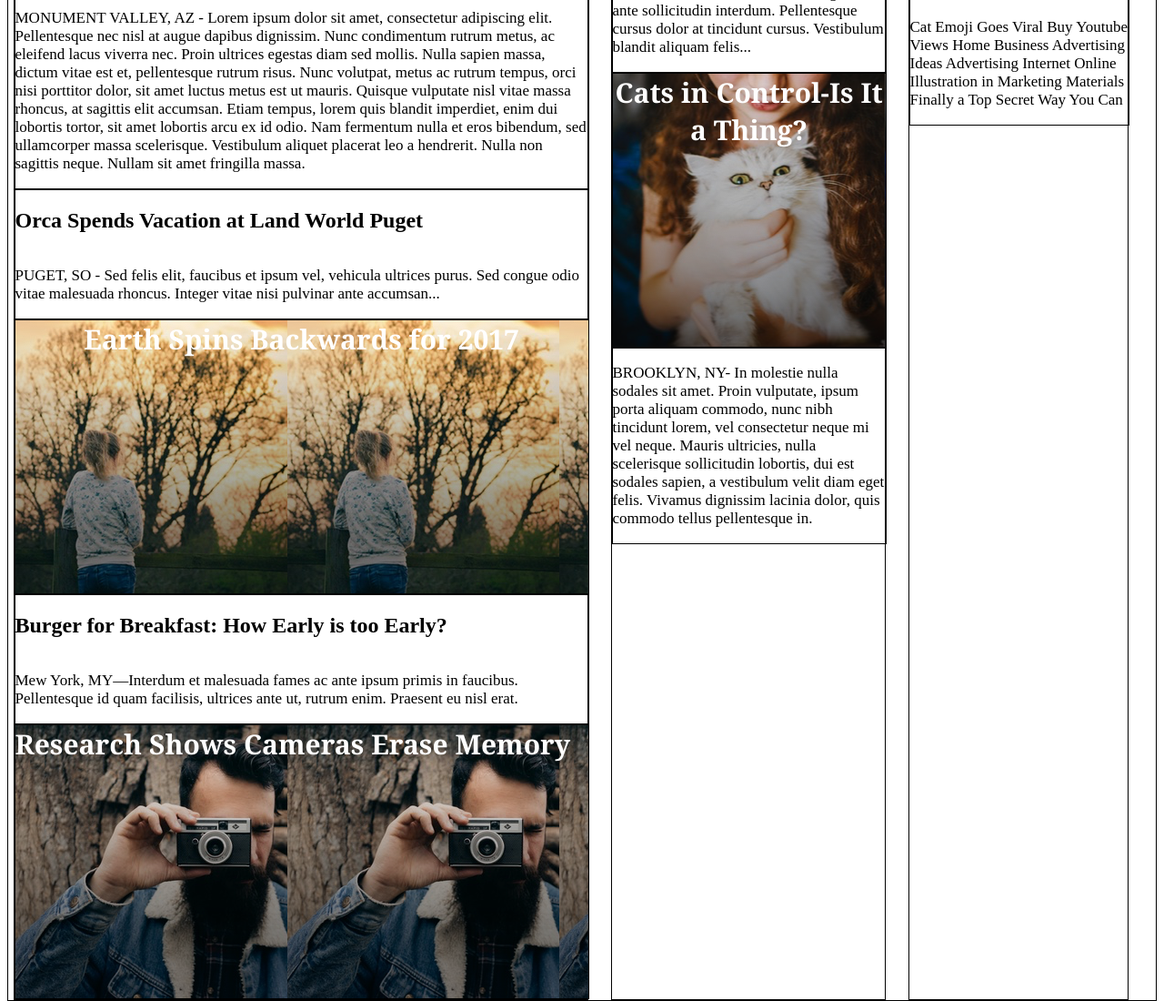
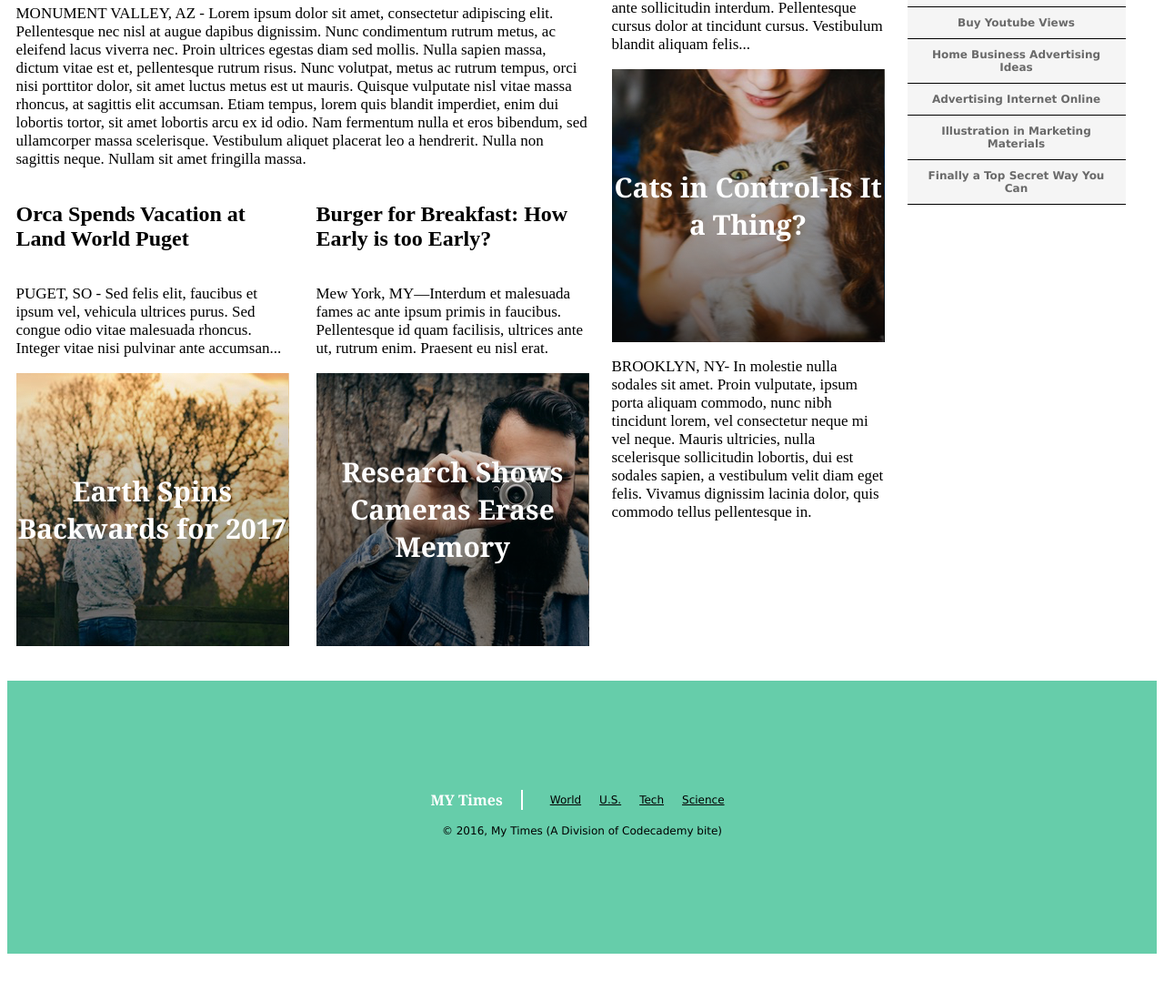
Before and after one commit to gad1380/gad1380_mytimes, a plain HTML site: page index.html in a window 1280 px wide. Shown: the part 460-1560 px from the top of the page at 91% size. After the commit the page ends 1516 px from the top, so only its background shows below. Drawn offline with Linux system fonts and the light colour scheme; files whose address does not match are found by name.

Commit message:
Finally Done.

```diff
--- a/index.html
+++ b/index.html
@@ -25,62 +25,83 @@
 <!-- FIRST COLUMN -->
         <div class="columnlarge">
 
-                <div class ="content1" id="drinks">
+            <div class="mainstory">
+                <div class="imagecontent" id="drinks">
                   <span>Mother of Three Buys Tuna Steak at Phish Concert. Leaves, "Feeling Funny."</span>
                 </div>
-
-                <div class ="content1">
-                  <p>MONUMENT VALLEY, AZ - Lorem ipsum dolor sit amet, consectetur adipiscing elit. Pellentesque nec nisl at augue dapibus dignissim. Nunc condimentum rutrum metus, ac eleifend lacus viverra nec. Proin ultrices egestas diam sed mollis. Nulla sapien massa, dictum vitae est et, pellentesque rutrum risus. Nunc volutpat, metus ac rutrum tempus, orci nisi porttitor dolor, sit amet luctus metus est ut mauris. Quisque vulputate nisl vitae massa rhoncus, at sagittis elit accumsan. Etiam tempus, lorem quis blandit imperdiet, enim dui lobortis tortor, sit amet lobortis arcu ex id odio. Nam fermentum nulla et eros bibendum, sed ullamcorper massa scelerisque. Vestibulum aliquet placerat leo a hendrerit. Nulla non sagittis neque. Nullam sit amet fringilla massa. </p>
+                <p class="narrative">MONUMENT VALLEY, AZ - Lorem ipsum dolor sit amet, consectetur adipiscing elit. Pellentesque nec nisl at augue dapibus dignissim. Nunc condimentum rutrum metus, ac eleifend lacus viverra nec. Proin ultrices egestas diam sed mollis. Nulla sapien massa, dictum vitae est et, pellentesque rutrum risus. Nunc volutpat, metus ac rutrum tempus, orci nisi porttitor dolor, sit amet luctus metus est ut mauris. Quisque vulputate nisl vitae massa rhoncus, at sagittis elit accumsan. Etiam tempus, lorem quis blandit imperdiet, enim dui lobortis tortor, sit amet lobortis arcu ex id odio. Nam fermentum nulla et eros bibendum, sed ullamcorper massa scelerisque. Vestibulum aliquet placerat leo a hendrerit. Nulla non sagittis neque. Nullam sit amet fringilla massa. </p>
             </div>
 
-                <div class ="content1">
+            <div class="stories">
+
+                <div class ="story">
+                    <div class="narrative">
                         <h2>Orca Spends Vacation at Land World Puget</h1>
                         <p>PUGET, SO - Sed felis elit, faucibus et ipsum vel, vehicula ultrices purus. Sed congue odio vitae malesuada rhoncus. Integer vitae nisi pulvinar ante accumsan...</p>
                     </div>
-
-                <div class ="content1" id="girl">
-                  <span>Earth Spins Backwards for 2017</span>
+                    <div class="imagecontent">
+                      <span id="girl">Earth Spins Backwards for 2017</span>
+                    </div>
                 </div>
 
-                <div class ="content1">
+                <div class="story">
+                    <div class="narrative">
                       <h2>Burger for Breakfast: How Early is too Early?</h1>
                         <p>Mew York, MY—Interdum et malesuada fames ac ante ipsum primis in faucibus. Pellentesque id quam facilisis, ultrices ante ut, rutrum enim. Praesent eu nisl erat.</p>
                     </div>
+                    <div class="imagecontent">
+                      <span id="camera">Research Shows Cameras Erase Memory</span>
+                    </div>
+                </div>
 
-                <div class="content1" id="camera">
-                  <span>Research Shows Cameras Erase Memory</span>
             </div>
 
         </div>
 
 <!-- SECOND COLUMN -->
         <div class="columnmedium">
-                <div class ="content2">
+                <div class ="story">
                   <h2>FBI Finds Action Star Guilty of False Advertising</h2>
                   <p>WASHINGTON DC- Donec luctus sem augue, rutrum posuere orci aliquam sed. Nam vitae aliquam lectus. Sed tempor tortor est, nec sagittis eros tincidunt sed. Morbi venenatis condimentum sem, vitae sollicitudin turpis pulvinar eget. Morbi pellentesque consectetur mi id auctor. Phasellus tincidunt orci mauris, placerat pharetra urna fringilla vitae. Morbi eget rutrum urna. Cras condimentum augue ut ante sollicitudin interdum. Pellentesque cursus dolor at tincidunt cursus. Vestibulum blandit aliquam felis...</p>
                 </div>
 
-                <div class ="content2" id="cats">
-                  <span>Cats in Control-Is It a Thing?</span>
+                <div class ="story">
+                  <span id="cats">Cats in Control-Is It a Thing?</span>
                 </div>
 
-                <div class ="content2">
+                <div class ="story">
                   <p>BROOKLYN, NY- In molestie nulla sodales sit amet. Proin vulputate, ipsum porta aliquam commodo, nunc nibh tincidunt lorem, vel consectetur neque mi vel neque. Mauris ultricies, nulla scelerisque sollicitudin lobortis, dui est sodales sapien, a vestibulum velit diam eget felis. Vivamus dignissim lacinia dolor, quis commodo tellus pellentesque in.</p>
                 </div>
         </div>
 
 <!-- THIRD COLUMN WIT DA COOKIE-->
         <div class="columnsmall">
-                <div class="content3">
-                  <img src="resources/images/img-news-bite.png">
+
+                <div class="story">
+                  <img src="resources/images/img-news-bite.png" width=240px;>
                 </div>
-                <div class="content3">
+
+                <div class="newsbites">
                   <h2>NEWS BITES</h2>
-                    <p>Cat Emoji Goes Viral Buy Youtube Views Home Business Advertising Ideas Advertising Internet Online Illustration in Marketing Materials Finally a Top Secret Way You Can</p>
+                  <span id="bite">Cat Emoji Goes Viral</span>
+                  <span id="bite">Buy Youtube Views</span>
+                  <span id="bite">Home Business Advertising Ideas</span>
+                  <span id="bite">Advertising Internet Online</span>
+                  <span id="bite">Illustration in Marketing Materials</span>
+                  <span id="bite">Finally a Top Secret Way You Can</span>
+                </div>
         </div>
     </div>
 
+    <div class="footer">
 
+      <div class="footerinfo">
+        <span id="title">MY Times</span>  <nav id="footernav"> <span>World</span><span>U.S.</span><span>Tech</span><span>Science</span>  </nav>
+      </div>
+
+      <div class="copyright">
+      <p>© 2016, My Times (A Division of Codecademy bite)</p>
+      </div>
 
     </div>
 
--- a/resources/css/style.css
+++ b/resources/css/style.css
@@ -18,7 +18,6 @@
   color: MediumAquamarine;
   display: flex;
   align-items: center;
-  border: 1px solid black;
   width: 100%;
 }
 .header img {
@@ -41,8 +40,8 @@ nav span {
   display: flex;
   justify-content: center;
   top: 100px;
-  border: 1px solid black;
   width: auto;
+  height: 1200px;
 }
 
 .maincontainer p {
@@ -56,40 +55,53 @@ nav span {
   display: inline-flex;
   font-family: Georgia;
   font-weight: bold;
-  font-size: 30px;
   color: white;
+  align-items: center;
   text-align: center;
 }
-
-
 
 .columnlarge{
   display: flex;
   width: 630px;
-  border: 1px solid black;
   margin: 40px 25px 0px 0px;
   flex-direction: column;
 }
 .columnmedium {
   display: flex;
   width: 300px;
-  border: 1px solid black;
   margin: 40px 25px 0px 0px;
   flex-direction: column;
 }
 .columnsmall {
-  dispaly: flex;
+  display: flex;
   width: 240px;
-  border: 1px solid black;;
   margin: 40px 25px 0px 0px;
   flex-direction: column;
 }
-.content1 {
-  width: 630px;
-  border: 1px solid black;
-  display: inline-flex;
+
+.mainstory {
+  display: flex;
+  flex-direction: column;
+  text-align: left;
+}
+.imagecontent{
+  display: flex;
+  height: 300px;
+}
+.narrative {
+  display: flex;
   flex-direction: column;
 }
+.stories {
+  display: flex;
+  justify-content: space-between;
+}
+.story{
+  display: flex;
+  flex-direction: column;
+  width: 300px;
+}
+
 #drinks {
   background-image: url("/Users/GavinAdee/Documents/github/mytimes/resources/images/img-story-main.png");
   height: 300px;
@@ -100,33 +112,79 @@ nav span {
   background-image: url("/Users/GavinAdee/Documents/github/mytimes/resources/images/img-story-2.png");
   height: 300px;
   display: flex;
-  align-items: center;
+  font-size: 30px;
+  text-align: center;
 }
 #camera {
   background-image: url("/Users/GavinAdee/Documents/github/mytimes/resources/images/img-story-3.png");
   height: 300px;
   display: flex;
+  font-size: 30px;
+  text-align: center;
 }
 
 
-.content2 {
-  width: 300px;
-  border: 1px solid black;
-  display: inline-flex;
-  flex-direction: column;
-}
 #cats {
   background-image: url("/Users/GavinAdee/Documents/github/mytimes/resources/images/img-story-1.png");
   height: 300px;
   display: flex;
-  align-items: center;
+  font-size: 30px;
+  text-align: center;
 }
 
+.newsbites h2 {
+  display: block;
+  font-size: 16px;
+  font-weight: bold;
+  text-align: center;
+}
 
+#bite {
+    display: block;
+    padding: 10px 20px;
+    border-bottom: 1px solid black;
+    background-color: WhiteSmoke;
+    font-family: Verdana;
+    font-size: 12px;
+    color: DimGray;
+}
 
-.content3 {
-  width: 240px;
-  border: 1px solid black;
-  display: inline-flex;
+.footer {
+  display: flex;
+  align-items: center;
+  justify-content: center;
+  background-color: MediumAquamarine;
+  margin: auto;
+  font-family: Verdana;
+  font-size: 12px;
+  height: 300px;
   flex-direction: column;
 }
+
+.footerinfo{
+  display: flex;
+  align-items: center;
+  height: 30px;
+}
+
+#title {
+  font-family: Georgia;
+  font-size: 16px;
+  font-weight: bold;
+  color: white;
+  align-items: center;
+  padding-right: 20px;
+  border-right: 2px solid white;
+  height: auto;
+}
+
+#footernav {
+  padding-left: 20px;
+  padding-right: 0px;
+}
+
+.copyright {
+  display: flex;
+  align-items: center;
+  justify-content: center;
+}
```
Also changed, not shown: 1 other file. Lines whose indentation alone changed are shown as unchanged.
